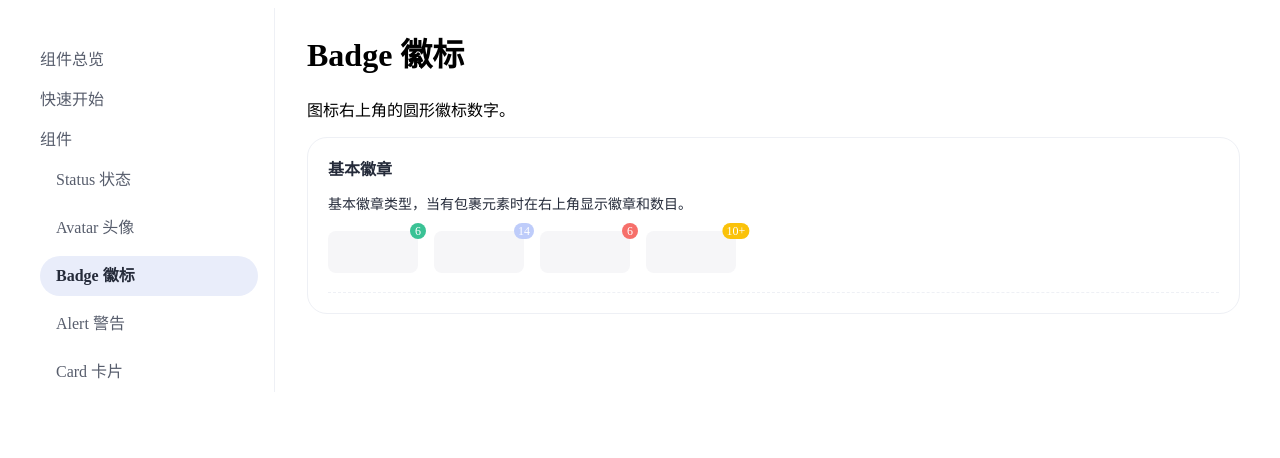
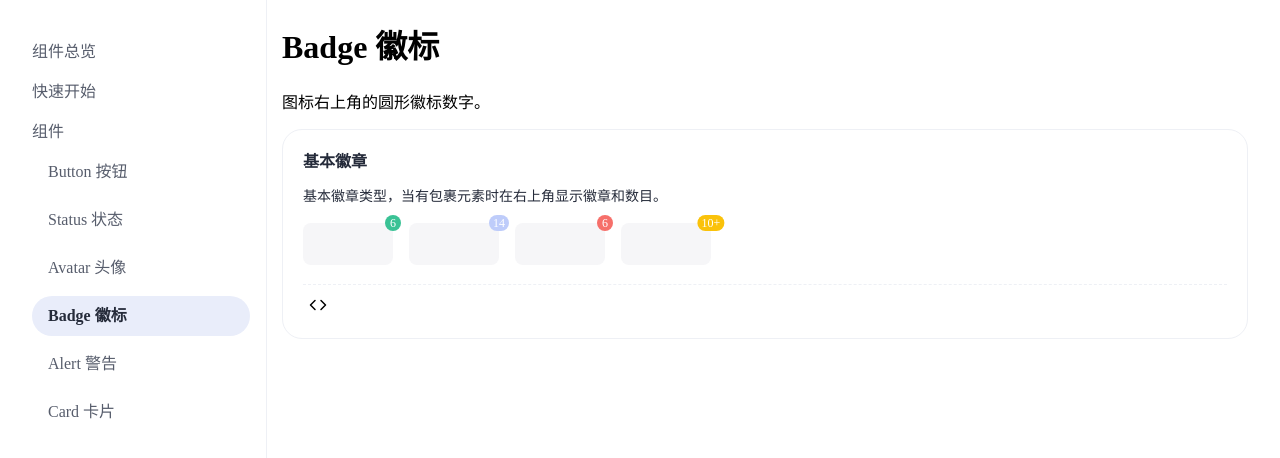
Before and after one commit to langliu/svelte-devui, a SvelteKit app: page /components/badge in a window 1280 px wide. Shown: the top 458 px of the page. Built offline with nearby package versions, Linux system fonts and the light colour scheme.

Commit message:
feat: ✨ 新增代码展示

```diff
--- a/package.json
+++ b/package.json
@@ -59,6 +59,7 @@
     "publint": "^0.2.7",
     "react": "18.2.0",
     "react-dom": "18.2.0",
+    "shikiji": "0.10.0-beta.4",
     "storybook": "7.6.7",
     "stylelint": "^16.1.0",
     "stylelint-config-recess-order": "^4.4.0",
--- a/src/routes/+layout.svelte
+++ b/src/routes/+layout.svelte
@@ -19,5 +19,15 @@
 	.content {
 		flex: 1;
 		padding-left: 2rem;
+		margin-left: 250px;
+	}
+
+	:global(pre) {
+		font-size: 16px;
+		line-height: 1.4;
+	}
+	:global(html, body) {
+		margin: 0;
+		padding: 0;
 	}
 </style>
--- a/src/routes/Sidebar.svelte
+++ b/src/routes/Sidebar.svelte
@@ -14,6 +14,10 @@
 			name: '组件',
 			path: '/components',
 			children: [
+				{
+					path: '/components/button/demo',
+					name: 'Button 按钮'
+				},
 				{
 					path: '/components/status',
 					name: 'Status 状态'
@@ -39,8 +43,8 @@
 	];
 </script>
 
-<aside>
-	<nav class="sidebar">
+<aside class="sidebar">
+	<nav>
 		<ul>
 			{#each sideMenuList as menu}
 				<li>
@@ -64,30 +68,33 @@
 
 <style>
 	.sidebar {
-		border-right-color: var(--devui-dividing-line);
-		border-right-width: 1px;
-		border-right-style: solid;
+		width: 250px;
+		padding-top: 2rem;
 		padding-right: 1rem;
-		padding-top: 2rem;
-		width: 250px;
+		border-right: 1px solid var(--devui-dividing-line);
+		position: fixed;
+		left: 0;
+		bottom: 0;
+		top: 0;
+		overflow-y: auto;
 
 		& ul {
+			padding-inline-start: 1rem;
+			margin: 0;
 			list-style-type: none;
-			margin: 0;
-			padding-inline-start: 1rem;
 
 			& a {
+				color: var(--devui-text-weak);
 				text-decoration: none;
-				color: var(--devui-text-weak);
 			}
 		}
 
 		& .item {
+			display: block;
+			height: 40px;
 			padding-left: 1rem;
+			line-height: 40px;
 			border-radius: 20px;
-			height: 40px;
-			line-height: 40px;
-			display: block;
 
 			&:hover {
 				color: var(--devui-list-item-hover-text);
@@ -100,9 +107,9 @@
 		}
 
 		& .active {
+			font-weight: bold;
 			color: var(--devui-list-item-active-text);
 			background-color: var(--devui-list-item-active-bg);
-			font-weight: bold;
 		}
 	}
 </style>
--- a/src/routes/components/ExampleCard.svelte
+++ b/src/routes/components/ExampleCard.svelte
@@ -1,4 +1,5 @@
 <script>
+	import { Code } from 'lucide-svelte';
 	/**
 	 * 卡片标题
 	 * @type {string}
@@ -9,6 +10,11 @@
 	 * @type {string}
 	 */
 	export let description = '';
+	let showCode = false;
+
+	function toggleCodeShow() {
+		showCode = !showCode;
+	}
 </script>
 
 <div class="card">
@@ -19,22 +25,35 @@
 	<div class="content">
 		<slot />
 	</div>
+	<div>
+		<button
+			class="code-icon"
+			style:transform={showCode ? 'rotate(90deg)' : ''}
+			on:click={toggleCodeShow}
+		>
+			<Code size={18} />
+		</button>
+		{#if showCode}
+			<slot name="code" />
+		{/if}
+	</div>
 </div>
 
 <style>
 	.card {
+		padding: 20px;
+		margin-bottom: 20px;
 		border: 1px solid var(--devui-dividing-line);
-		margin-bottom: 20px;
-		padding: 20px;
 		border-radius: 20px;
+
 		& h3 {
+			height: 24px;
 			margin-top: 0;
 			margin-bottom: 12px;
 			font-size: var(--devui-font-size-page-title, 16px);
 			font-weight: var(--devui-font-title-weight, bold);
 			line-height: var(--devui-line-height-base, 1.5);
 			color: var(--devui-text, #252b3a);
-			height: 24px;
 		}
 
 		& p {
@@ -46,11 +65,18 @@
 		}
 
 		& .content {
+			display: flex;
+			gap: 16px;
+			align-items: center;
+			padding: 16px 0;
 			border-bottom: 1px dashed var(--devui-dividing-line);
-			padding: 16px 0;
-			display: flex;
-			align-items: center;
-			gap: 16px;
 		}
 	}
+	.code-icon {
+		background-color: transparent;
+		border: none;
+		cursor: pointer;
+		transition: transform 0.2s;
+		margin-top: 10px;
+	}
 </style>
--- a/src/routes/components/alert/+layout.svelte
+++ b/src/routes/components/alert/+layout.svelte
@@ -43,30 +43,30 @@
 
 <style>
 	h1 {
+		padding: 32px 0 0;
 		margin-top: 0;
 		margin-bottom: 16px;
 		font-size: 36px;
 		line-height: 1;
-		padding: 32px 0 0 0;
 	}
 
 	.doc-header {
+		box-sizing: border-box;
+		padding-top: 32px;
+		padding-right: 200px;
 		margin-bottom: 24px;
-		padding-top: 32px;
-		box-sizing: border-box;
+		font-size: var(--devui-font-size);
 		color: var(--devui-aide-text);
-		font-size: var(--devui-font-size);
-		padding-right: 200px;
 	}
 
 	.tabs {
+		position: relative;
 		display: flex;
 		align-items: flex-end;
+		height: 176px;
+		background-image: url('https://devui.design/components/assets/overview/banner/19.png');
+		background-size: cover;
 		border-radius: 16px;
-		height: 176px;
-		background-size: cover;
-		background-image: url('https://devui.design/components/assets/overview/banner/19.png');
-		position: relative;
 
 		& .component-icon {
 			position: absolute;
@@ -77,49 +77,51 @@
 			background-color: #fff3;
 			backdrop-filter: blur(20px);
 			border-radius: 20px;
+
 			& img {
 				width: 100%;
 				height: 100%;
 			}
 		}
 	}
+
 	.nav-container {
-		font-size: var(--devui-font-size-lg);
-		display: flex;
-		align-items: stretch;
-		flex-wrap: nowrap;
-		border-radius: 0 0 16px 16px;
-		background: rgba(242, 242, 243, 0.6);
-		backdrop-filter: blur(20px);
-		width: 100%;
 		position: sticky;
 		top: 0;
+		z-index: 99;
+		display: flex;
+		flex-wrap: nowrap;
+		align-items: stretch;
+		width: 100%;
 		margin-top: -56px;
 		margin-bottom: 20px;
-		z-index: 99;
+		font-size: var(--devui-font-size-lg);
+		background: rgb(242 242 243 / 60%);
+		backdrop-filter: blur(20px);
+		border-radius: 0 0 16px 16px;
 
 		& .nav-slider {
+			z-index: 2;
+			flex: 100;
 			height: 56px;
+			font-size: 18px;
 			line-height: 56px;
+			color: var(--devui-text);
 			text-align: center;
-			font-size: 18px;
-			color: var(--devui-text);
-			z-index: 2;
+			text-decoration: none;
 			cursor: pointer;
-			flex: 100;
-			text-decoration: none;
 			background: transparent;
 		}
 
 		& .nav-slider-animation {
+			position: absolute;
+			top: 0;
+			width: 50%;
 			height: 56px;
 			line-height: 56px;
-			top: 0;
+			background-color: var(--devui-base-bg);
 			border-radius: 0 0 16px 16px;
 			box-shadow: 2px 2px 16px #0d275029;
-			position: absolute;
-			background-color: var(--devui-base-bg);
-			width: 50%;
 			transition:
 				left 0.3s cubic-bezier(0.5, 0.05, 0.5, 0.95),
 				width 0.3s cubic-bezier(0.5, 0.05, 0.5, 0.95);
```
Also changed, not shown: src/routes/components/Code.svelte (added, +20 -0 lines), src/routes/components/alert/api/+page.svelte (+11 -9 lines), src/routes/components/alert/demo/+page.svelte (+22 -8 lines).
